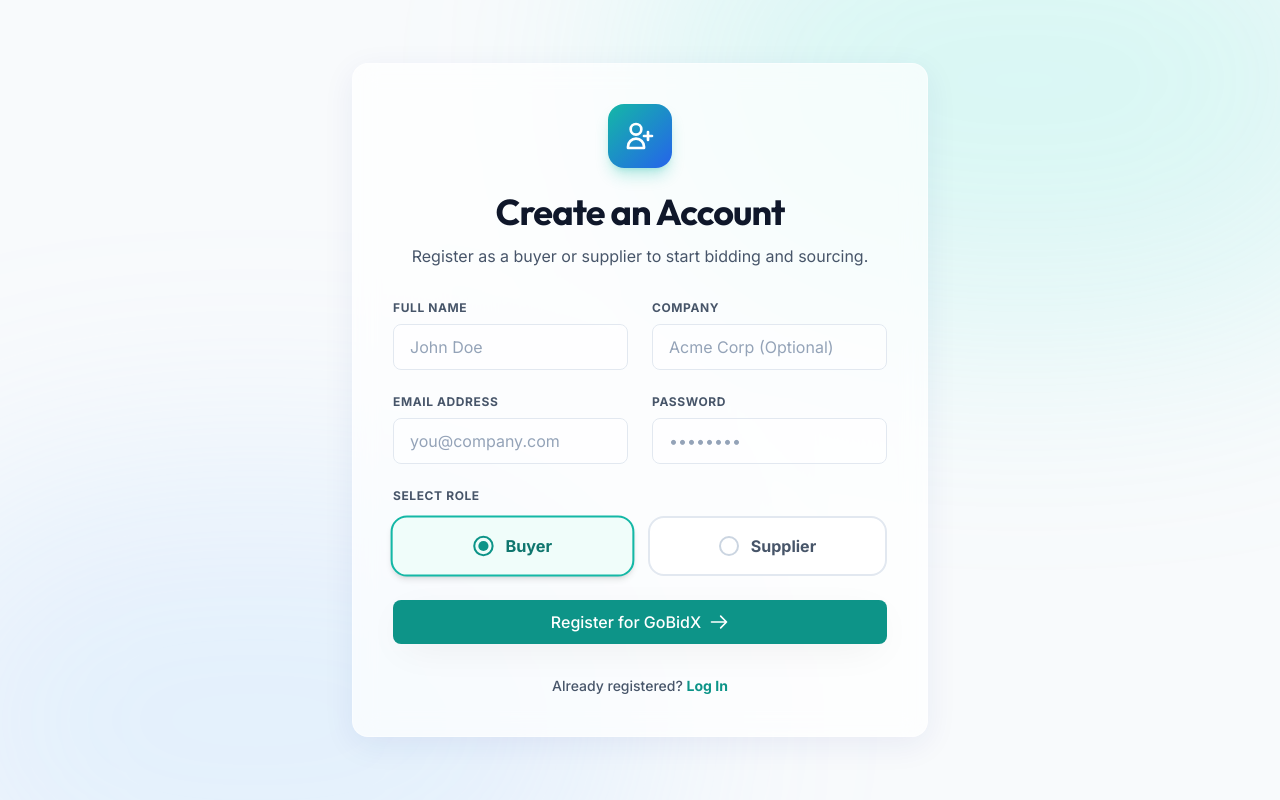
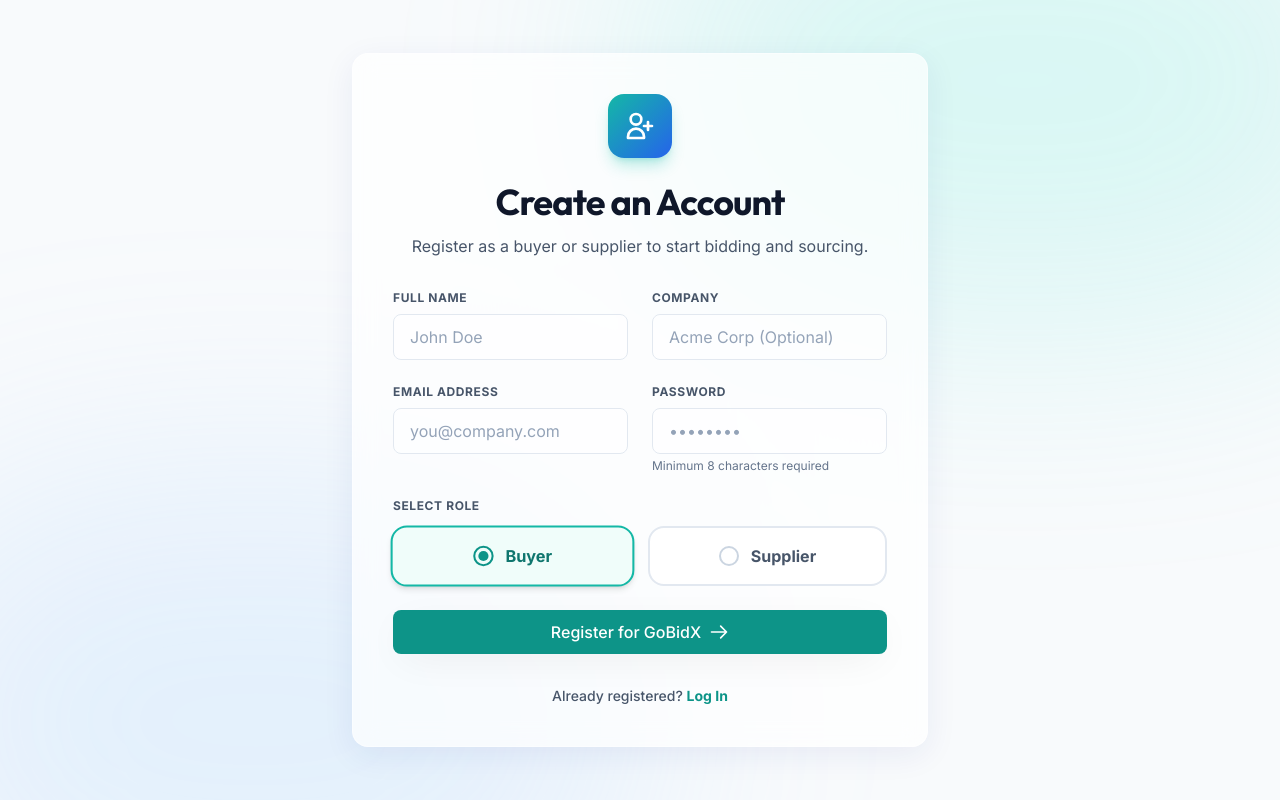
Before and after one commit to rishabhhh2005/go-bid-X, a React app in the folder frontend/: page /register in a window 1280 px wide. Built offline with nearby package versions, Linux system fonts and the light colour scheme; no server answers; the HTML template or start-up script is replaced by a standard one.

Commit message:
Fix frontend Buyer and validation glitch

```diff
--- a/frontend/src/pages/DashboardPage.jsx
+++ b/frontend/src/pages/DashboardPage.jsx
@@ -149,7 +149,7 @@ export default function DashboardPage() {
                       </div>
 
                       <div className="flex flex-wrap items-center gap-3 shrink-0">
-                        {user?.role === 'buyer' && (
+                        {user?.role === 'buyer' && user?.id === rfq.buyer_id && (
                           <button
                             type="button"
                             onClick={() => handleDelete(rfq.id)}
--- a/frontend/src/pages/RegisterPage.jsx
+++ b/frontend/src/pages/RegisterPage.jsx
@@ -90,7 +90,9 @@ export default function RegisterPage() {
                 required
                 placeholder="••••••••"
                 className="input-field"
+                minLength="8"
               />
+              <p className="text-xs text-slate-500 mt-1">Minimum 8 characters required</p>
             </div>
           </div>
 
```
